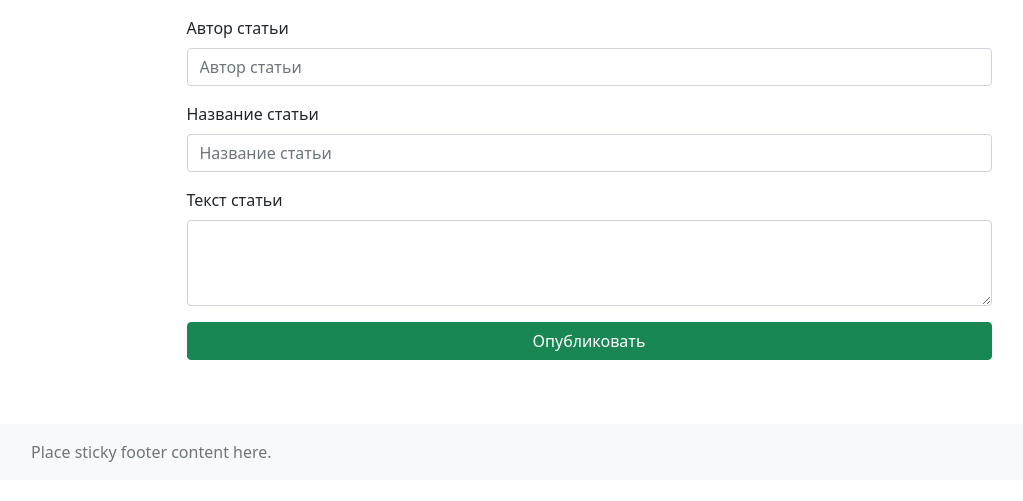
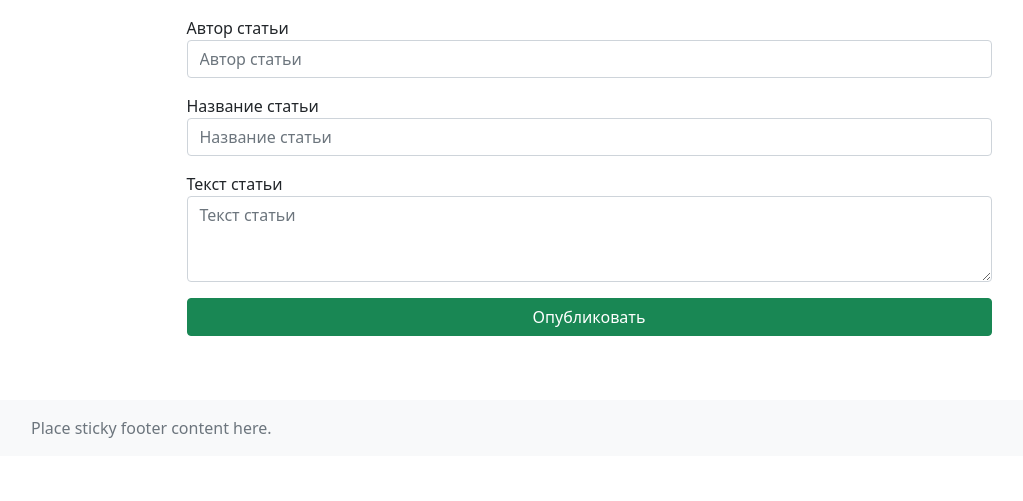
Before and after one commit to EvgeniiMorozov/django_py_026, a Django app: page /blog/create in a window 1280 px wide. Shown: the part 72-573 px from the top of the page, without its empty margins (51-1074 px from the left). Run offline with Django 3.2, Linux system fonts and the light colour scheme; some libraries are stand-ins or nearby versions.

Commit message:
add create_article form

```diff
--- a/blog/forms.py
+++ b/blog/forms.py
@@ -18,6 +18,8 @@ class PostForm(ModelForm):
                 'id': 'titleArticle'
             }),'text': Textarea(attrs={
                 'class': 'form-control',
-                'id': 'textArticle'
+                'id': 'textArticle',
+                'rows': '3',
+                'placeholder': 'Текст статьи',
             }),
         }
--- a/blog/templates/blog/create.html
+++ b/blog/templates/blog/create.html
@@ -8,19 +8,27 @@
     <div class="row">
         <div class="d-flex justify-content-center">
             <form method="post" class="w-75 p-3 mb-5">
-                <div class="mb-3">
-                    <label for="authorArticle" class="form-label">Автор статьи</label>
-                    <input type="text" name="author" class="form-control" id="authorArticle" placeholder="Автор статьи">
-                </div>
-                <div class="mb-3">
-                    <label for="titleArticle" class="form-label">Название статьи</label>
-                    <input type="text" name="title" class="form-control" id="titleArticle"
-                           placeholder="Название статьи">
-                </div>
-                <div class="mb-3">
-                    <label for="textArticle" class="form-label">Текст статьи</label>
-                    <textarea name="text" class="form-control" id="textArticle" rows="3"></textarea>
-                </div>
+                {% csrf_token %}
+                {% for el in form %}
+                    <div class="mb-3">
+                    {{ el.label }}
+                    {{ el }}
+                    </div>
+                {% endfor %}
+
+{#                <div class="mb-3">#}
+{#                    <label for="authorArticle" class="form-label">Автор статьи</label>#}
+{#                    <input type="text" name="author" class="form-control" id="authorArticle" placeholder="Автор статьи">#}
+{#                </div>#}
+{#                <div class="mb-3">#}
+{#                    <label for="titleArticle" class="form-label">Название статьи</label>#}
+{#                    <input type="text" name="title" class="form-control" id="titleArticle"#}
+{#                           placeholder="Название статьи">#}
+{#                </div>#}
+{#                <div class="mb-3">#}
+{#                    <label for="textArticle" class="form-label">Текст статьи</label>#}
+{#                    <textarea name="text" class="form-control" id="textArticle" rows="3"></textarea>#}
+{#                </div>#}
                 <button type="submit" class="col-12 btn btn-success">Опубликовать</button>
             </form>
         </div>
```
